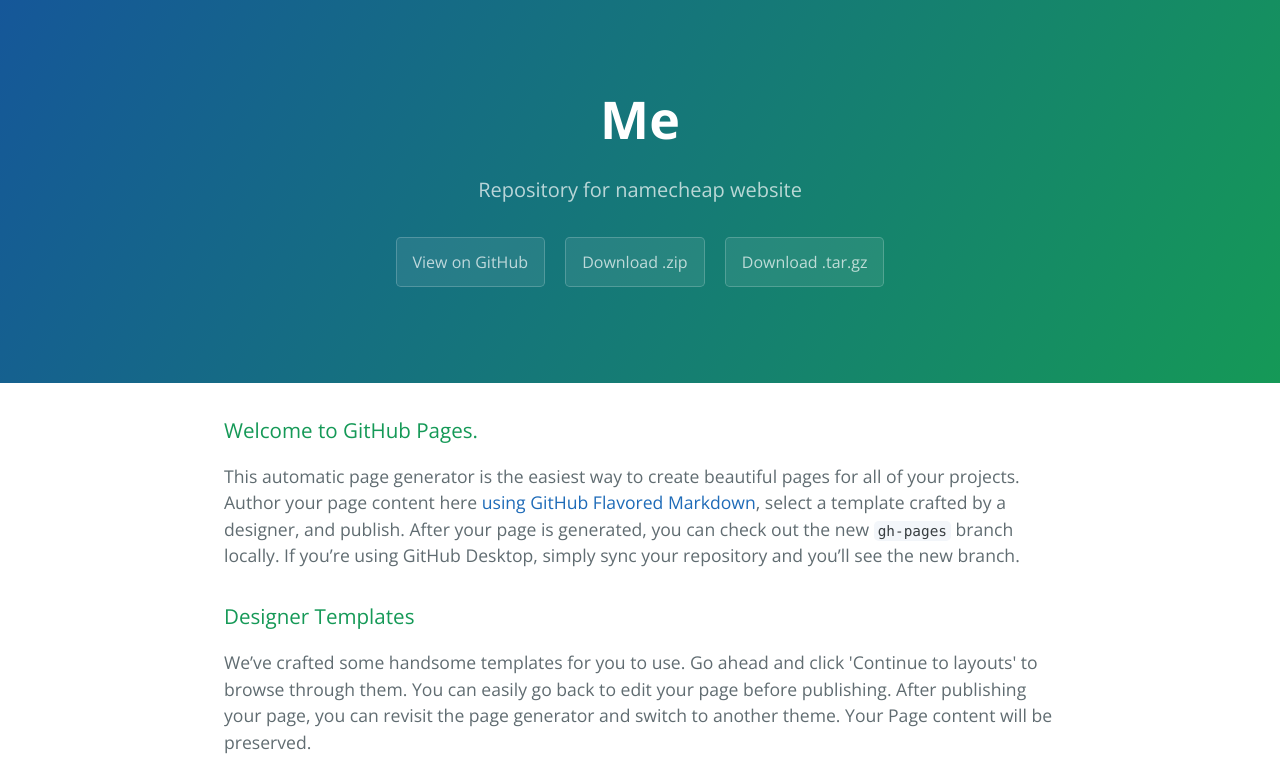
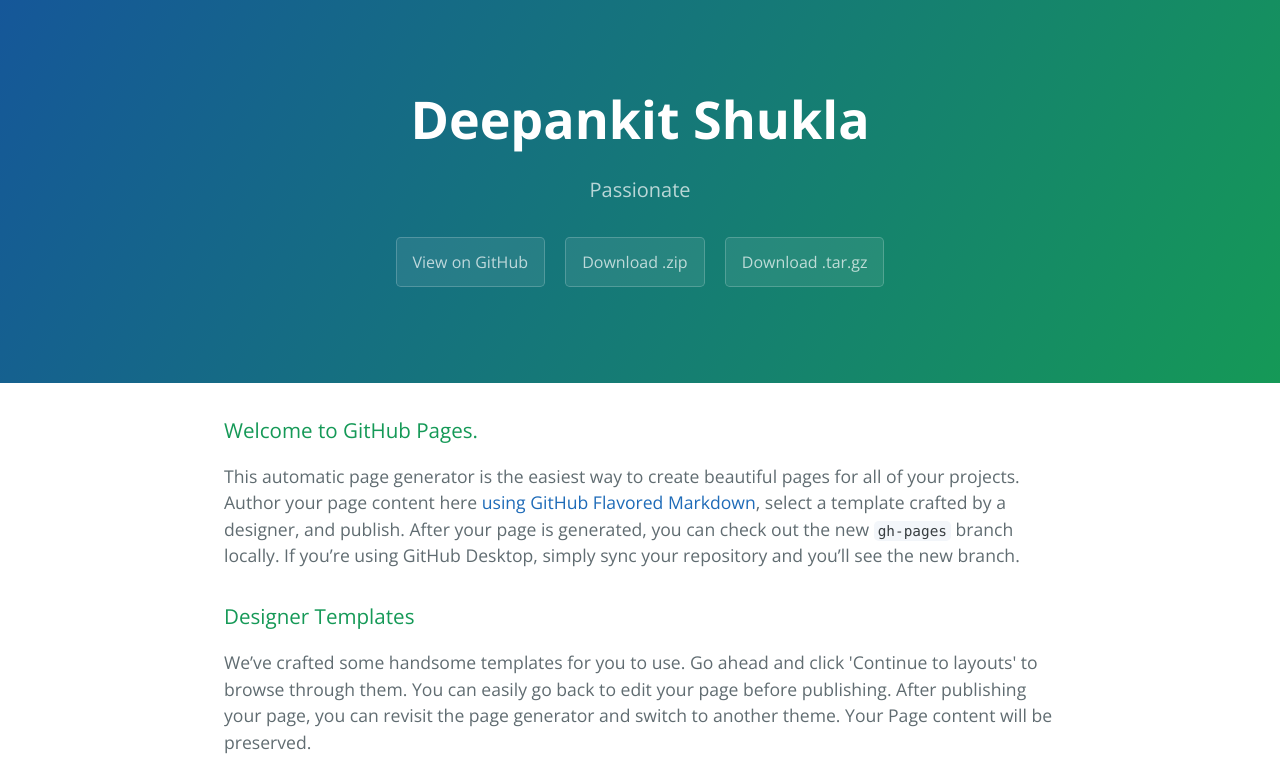
Before and after one commit to deepankitakhil/Deepankit-Shukla, a plain HTML site: page index.html in a window 1280 px wide. Shown: the top 784 px of the page. Drawn offline with nearby package versions, Linux system fonts and the light colour scheme.

Commit message:
PERSONALWEBSITE : Updated index file's header and body

```diff
--- a/index.html
+++ b/index.html
@@ -11,8 +11,8 @@
   </head>
   <body>
     <section class="page-header">
-      <h1 class="project-name">Me</h1>
-      <h2 class="project-tagline">Repository for namecheap website</h2>
+      <h1 class="project-name">Deepankit Shukla</h1>
+      <h2 class="project-tagline">Passionate </h2>
       <a href="https://github.com/deepankitakhil/me" class="btn">View on GitHub</a>
       <a href="https://github.com/deepankitakhil/me/zipball/master" class="btn">Download .zip</a>
       <a href="https://github.com/deepankitakhil/me/tarball/master" class="btn">Download .tar.gz</a>
```
